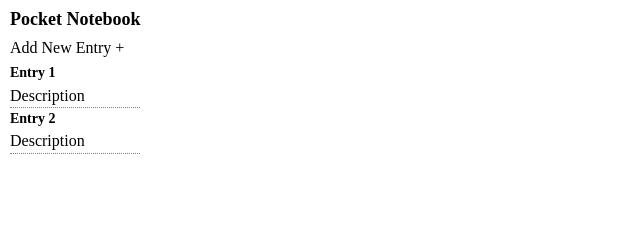
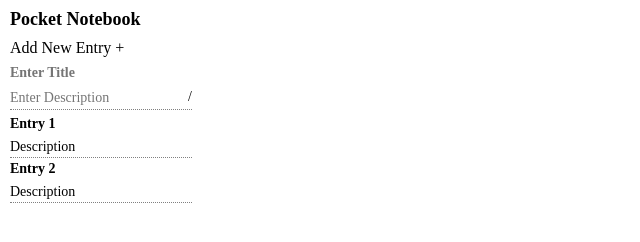
Before and after one commit to wz-Tan/PocketNotebook, a browser extension: page index.html in a window 1280 px wide. Both pictures are taken after a click on the element "Add New Entry +". Shown: the whole page, without its empty margins (0-640 px from the left). Drawn offline with Linux system fonts and the light colour scheme.

```diff
--- a/data.json
+++ /dev/null
@@ -1,4 +0,0 @@
-{
-    "Entry 1":"Description",
-    "Entry 2":"Description"
-}
--- a/index.html
+++ b/index.html
@@ -9,12 +9,14 @@
     <div class="container flex flex-col">
         <h1>Pocket Notebook</h1>
 
-        <p id="new-entry">Add New Entry +</p>
+        <p id="addButton">Add New Entry +</p>
 
-        <!-- Entries -->
-        <div id="entry-list">
+        <!-- Entry Input -->
+        <div id="entry-input" class="entry flex flex-col"></div>
 
-        </div>
+        <!-- Entries (Mapped Dynamically) -->
+        <div id="entry-list"/>
+
 
     </div>
 </body>
--- a/main.js
+++ b/main.js
@@ -1,33 +1,45 @@
+// Map Data Onto Entry List
 const entryList = document.getElementById("entry-list")
 
-const dataPoint = [
+const dataset = [
     {"Entry 1":"Description"},
     {"Entry 2":"Description"}
 ]
 
-dataPoint.map((data)=>{
+function MapData(dataset){
+    dataset.map((data)=>{
     const newEntry = document.createElement("div")
     newEntry.className= "entry flex flex-col"
 
     const [key, value] = Object.entries(data)[0]
 
-    const keyElement = document.createElement("h2")
+    const keyElement = document.createElement("h3")
     keyElement.innerText = key
 
     const valueElement = document.createElement("p")
     valueElement.innerText = value
-
-    console.log("Key element is", keyElement)
-    console.log("Value element is", valueElement)
 
     newEntry.appendChild(keyElement)
     newEntry.appendChild(valueElement)
 
     entryList.appendChild(newEntry)
 })
+}
 
+MapData(dataset)
 
-const addButton = document.getElementById("new-entry")
+// Adding New Entry
+const addButton = document.getElementById("addButton")
 addButton.addEventListener("click",()=>{
-    console.log("Add Button Has Been Clicked")
+    // Creating the Input Fields Once Clicked
+    const entryInput = document.getElementById("entry-input")
+
+    entryInput.innerHTML=`
+        <input class="input-title" type="text" placeholder="Enter Title"/>
+        <!-- Description with Tick -->
+        <div class="flex between">
+            <input class="input-description" type="text" placeholder="Enter Description"/>
+            <p id="tick-confirm-entry">/</p>
+        </div>
+    `
 })
--- a/styles.css
+++ b/styles.css
@@ -6,6 +6,24 @@
 p{
     line-height: 1.4;
 }
+
+h1{
+    font-size: 18px;
+}
+
+h2, h3, p{
+    font-size: 14px;
+}
+
+.test{
+    background-color: red;
+}
+
+.between{
+    justify-content: space-between;
+
+}
+
 
 .rounded{
     border-radius: 15px;
@@ -33,13 +51,13 @@
     flex-direction: column;
 }
 
-#new-entry{
+#addButton{
     cursor: pointer;
     font-size: 16px;
     line-height: 1.4;
 }
 
-#new-entry:hover{
+#addButton:hover{
     color: red;
 }
 
@@ -50,13 +68,24 @@
 
 .entry{
     width: 100%;
+    gap: 2px;
     border-bottom: 1px dotted gray;
 }
 
-h1{
-    font-size: 18px;
+/* Adding Content Input Fields */
+input{
+    all:unset
 }
 
-h2{
+.input-title{
     font-size: 14px;
+    font-weight: 600;
+    width: 80%;
+    border: none;
 }
+
+.input-description{
+    font-size: 14px;
+    width: 80%;
+    border: none;
+}
```
